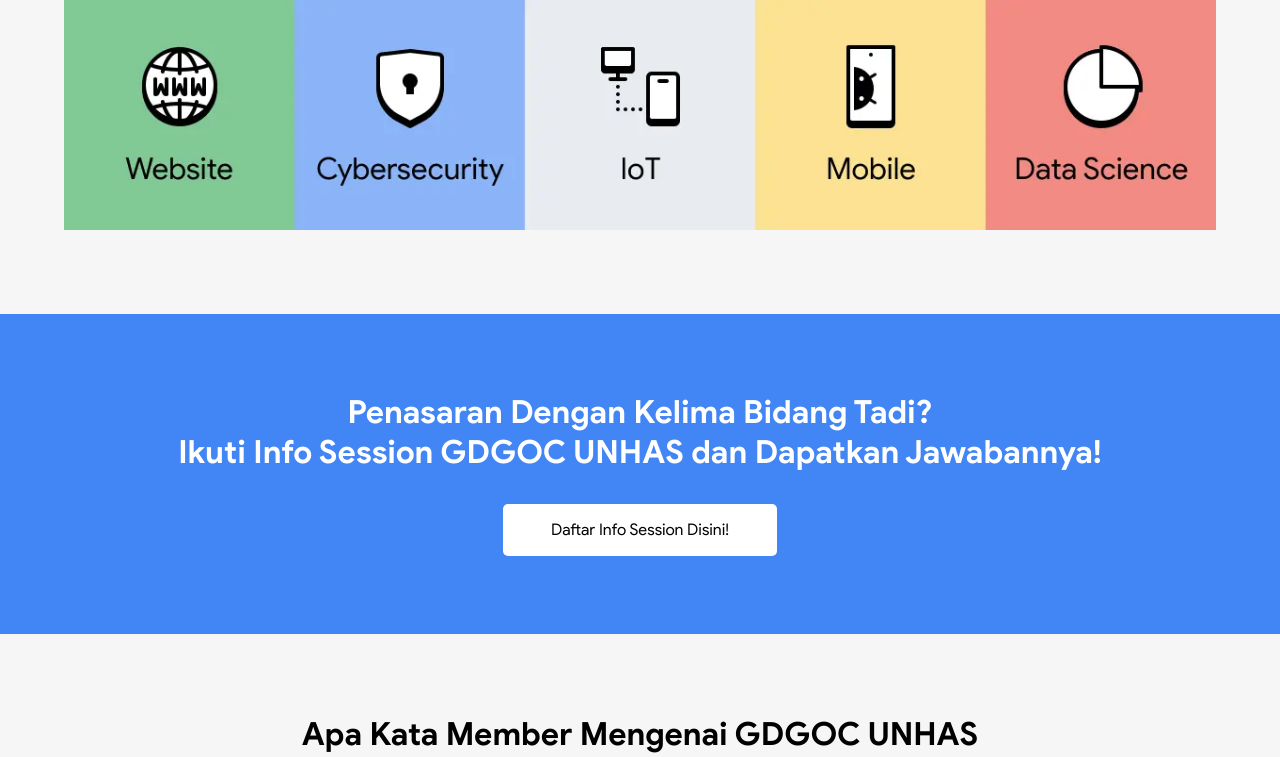
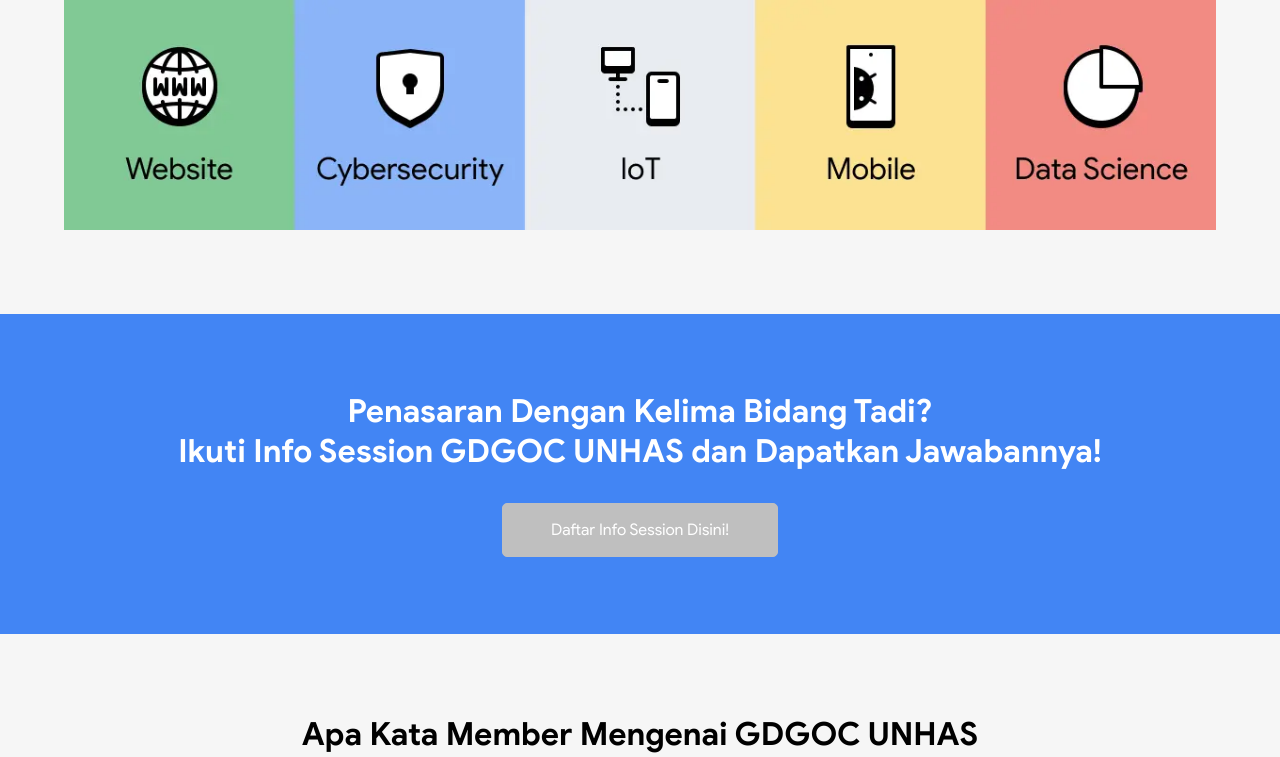
Before and after one commit to fajri-farid/Web-GDGOC, a Flask app: page / in a window 1280 px wide. Shown: the part 3473-4230 px from the top of the page. Run offline with Flask 3, Linux system fonts and the light colour scheme; some libraries are stand-ins or nearby versions.

Commit message:
update: remove redundant 'Sign Up for Info Session' button

```diff
--- a/backend/templates/index.html
+++ b/backend/templates/index.html
@@ -54,15 +54,6 @@
                 href="https://docs.google.com/forms/d/e/1FAIpQLSd30vpOyYmjfxyEvi8nodiyywuQ6T-NDfJ4L89K1B1pxi6yog/viewform"
                 target="_blank"
                 ><button id="mobile-member">Daftar Member</button></a
-              >
-            </li>
-            <li>
-              <a
-                href="https://s.unhas.ac.id/GDGOCUNHASInfoSession"
-                target="_blank"
-                ><button id="mobile-info-session">
-                  Daftar Info Session
-                </button></a
               >
             </li>
           </ul>
@@ -212,9 +203,7 @@
           <h1>Ikuti Info Session GDGOC UNHAS dan Dapatkan Jawabannya!</h1>
         </div>
         <div class="cto-button">
-          <a href="https://s.unhas.ac.id/GDGOCUNHASInfoSession" target="_blank"
-            ><button>Daftar Info Session Disini!</button></a
-          >
+          <button class="disabled">Daftar Info Session Disini!</button>
         </div>
       </div>
       <!-- CALL TO JOIN INFO SESSION END -->
--- a/frontend/style.css
+++ b/frontend/style.css
@@ -640,6 +640,18 @@ main {
   background-color: #f1f1f1;
 }
 
+.cto-button .disabled {
+  background-color: #bfbfbf;
+  color: white;
+  border: 1px solid #bfbfbf;
+  cursor: not-allowed;
+  position: relative;
+}
+
+.cto-button button.disabled:hover {
+  background-color: #bfbfbf;
+}
+
 @media screen and (max-width: 1000px) {
   .cto-container h1 {
     font-size: 1.5rem;
```
Also changed, not shown: frontend/index.html (+1 -12 lines).
